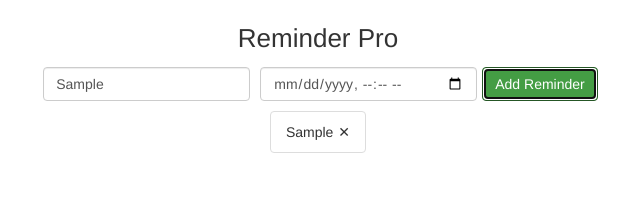
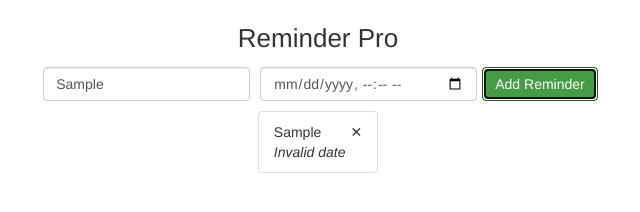
Before and after one commit to aindriu80/reminderpro, a React (Create React App) app: page / in a window 1280 px wide. Both pictures are taken after typing "Sample" into the empty fields and a click on the button "Add Reminder". Shown: the top 212 px of the page, without its empty margins (322-962 px from the left). Built offline with nearby package versions, Linux system fonts and the light colour scheme.

Commit message:
Using moments library to interprete date from now

```diff
--- a/package.json
+++ b/package.json
@@ -3,6 +3,7 @@
   "version": "0.1.0",
   "private": true,
   "dependencies": {
+    "moment": "^2.22.2",
     "react": "^16.4.1",
     "react-dom": "^16.4.1",
     "react-redux": "^5.0.7",
--- a/src/components/App.jsx
+++ b/src/components/App.jsx
@@ -1,6 +1,7 @@
 import React, { Component } from 'react';
 import { connect } from 'react-redux';
 import { addReminder, deleteReminder } from '../actions';
+import moment from 'moment';
 
 class App extends Component {
     constructor(props) {
@@ -31,7 +32,10 @@
                     reminders.map(reminder => {
                         return (
                             <li key={reminder.id} className="list-group-item">
-                                <div className="list-item">{reminder.text}</div>
+                                <div className="list-item">
+                                    <div>{reminder.text}</div>
+                                    <div><em>{moment(new Date(reminder.dueDate)).fromNow()}</em></div>
+                                </div>
                                 <div
                                     className="list-item delete-button"
                                     onClick={() => this.deleteReminder(reminder.id)}
```
Also changed, not shown: 1 other file (tests, documents, lock files or other folders).
